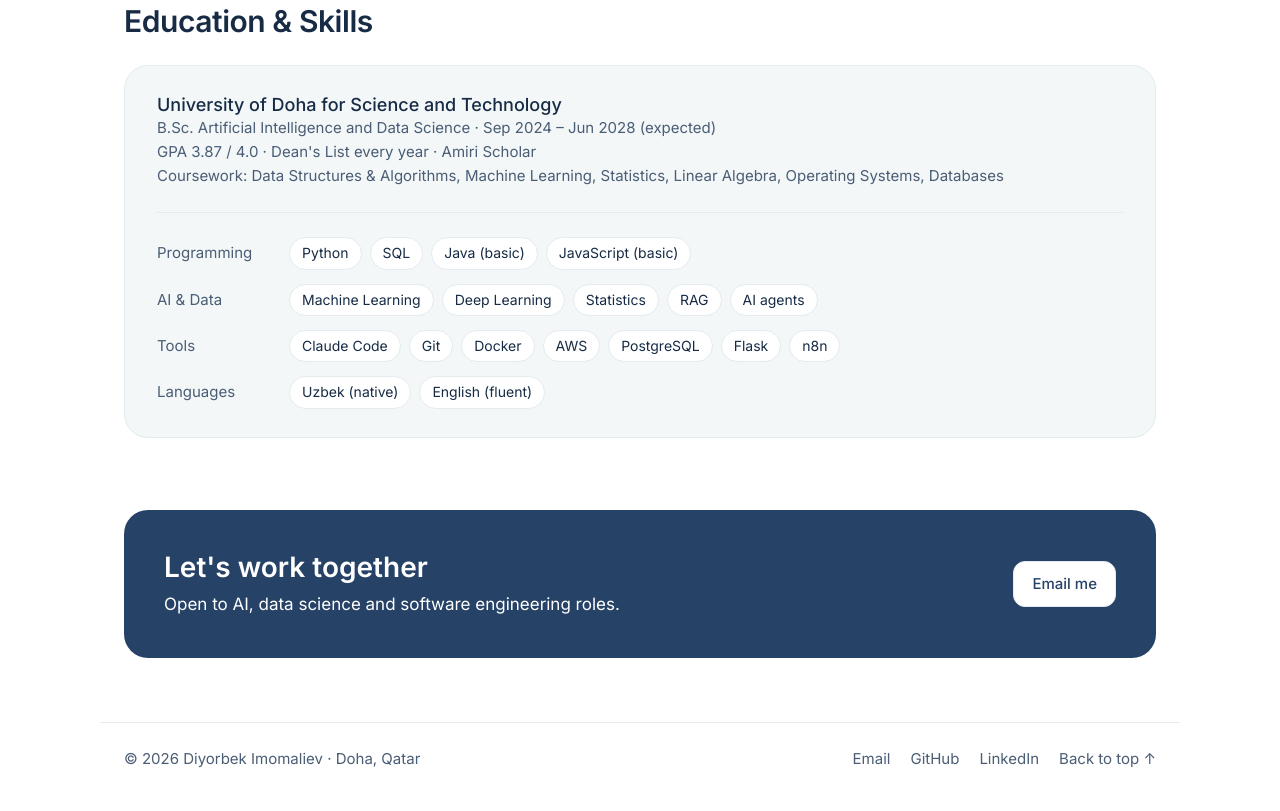
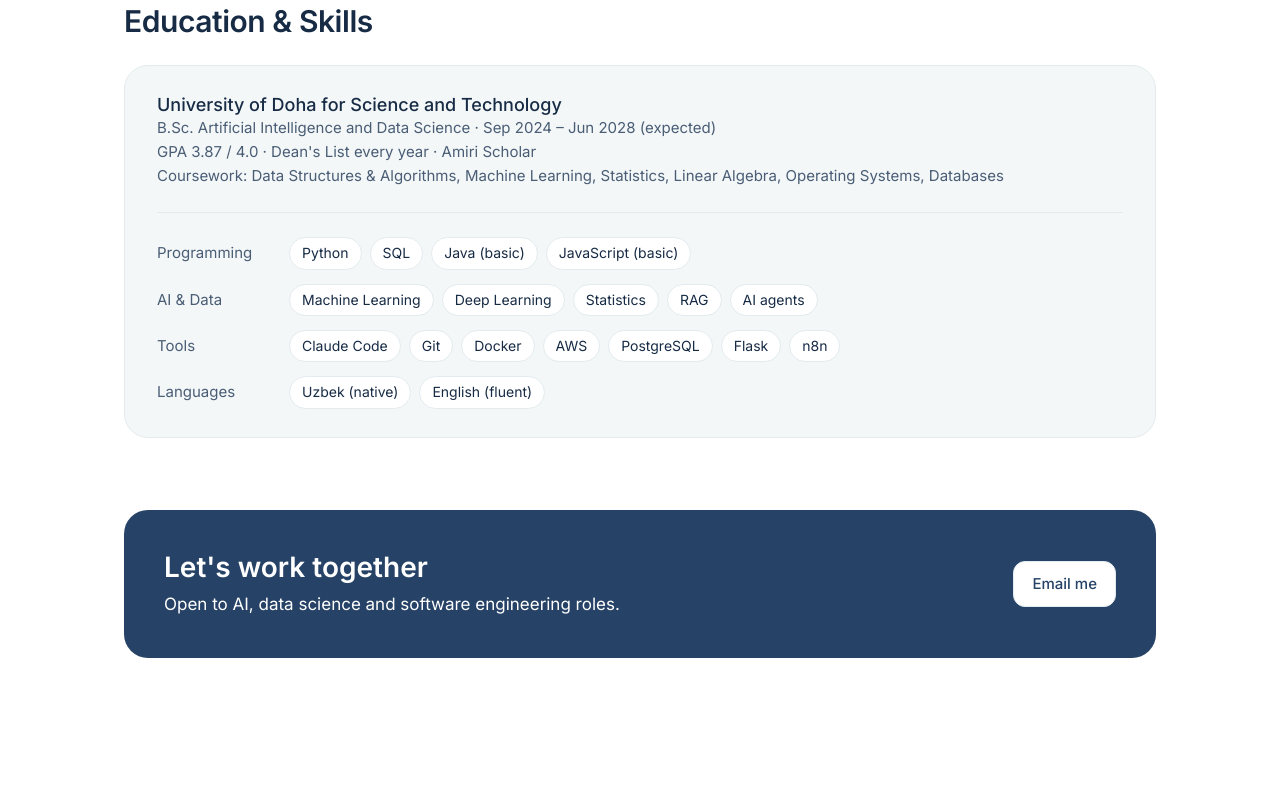
Before and after one commit to DiyorbekImomaliyev/portfolio, a plain HTML site: page index.html in a window 1280 px wide. Shown: the part 3031-3842 px from the top of the page. After the commit the page ends 3761 px from the top, so only its background shows below. Drawn offline with Linux system fonts and the light colour scheme.

Commit message:
Remove footer
Co-Authored-By: Claude Sonnet 5.5 <noreply@anthropic.com>

```diff
--- a/index.html
+++ b/index.html
@@ -160,16 +160,6 @@
     </section>
   </main>
 
-  <footer class="container footer">
-    <p class="muted small">© 2026 Diyorbek Imomaliev · Doha, Qatar</p>
-    <p class="footer-links small">
-      <a href="mailto:60312510@udst.edu.qa">Email</a>
-      <a href="https://github.com/DiyorbekImomaliyev" target="_blank" rel="noopener">GitHub</a>
-      <a href="https://www.linkedin.com/in/diyorbek-imomaliev-90112925b/" target="_blank" rel="noopener">LinkedIn</a>
-      <a href="#">Back to top ↑</a>
-    </p>
-  </footer>
-
   <div id="popups"></div>
 
   <script src="projects.js"></script>
--- a/style.css
+++ b/style.css
@@ -418,29 +418,8 @@ p {
   color: var(--accent);
 }
 
-.footer {
-  display: flex;
-  flex-wrap: wrap;
-  justify-content: space-between;
-  gap: 12px;
-  margin-top: 56px;
-  padding-top: 24px;
-  padding-bottom: 40px;
-  border-top: 1px solid var(--border);
-}
-
-.footer-links {
-  display: flex;
-  gap: 20px;
-}
-
-.footer-links a {
-  color: var(--text-light);
-  text-decoration: none;
-}
-
-.footer-links a:hover {
-  color: var(--text);
+main {
+  padding-bottom: 64px;
 }
 
 /* ========== SKILLS ========== */
```
